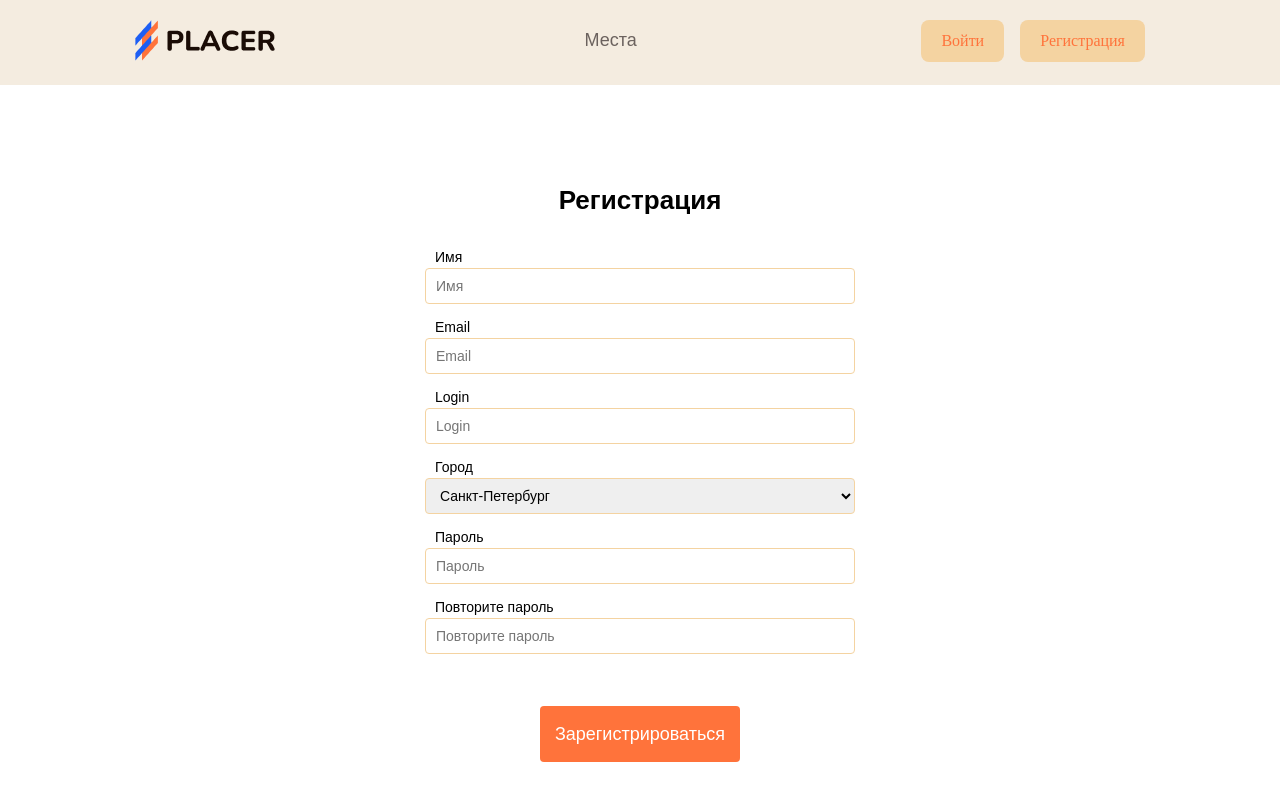
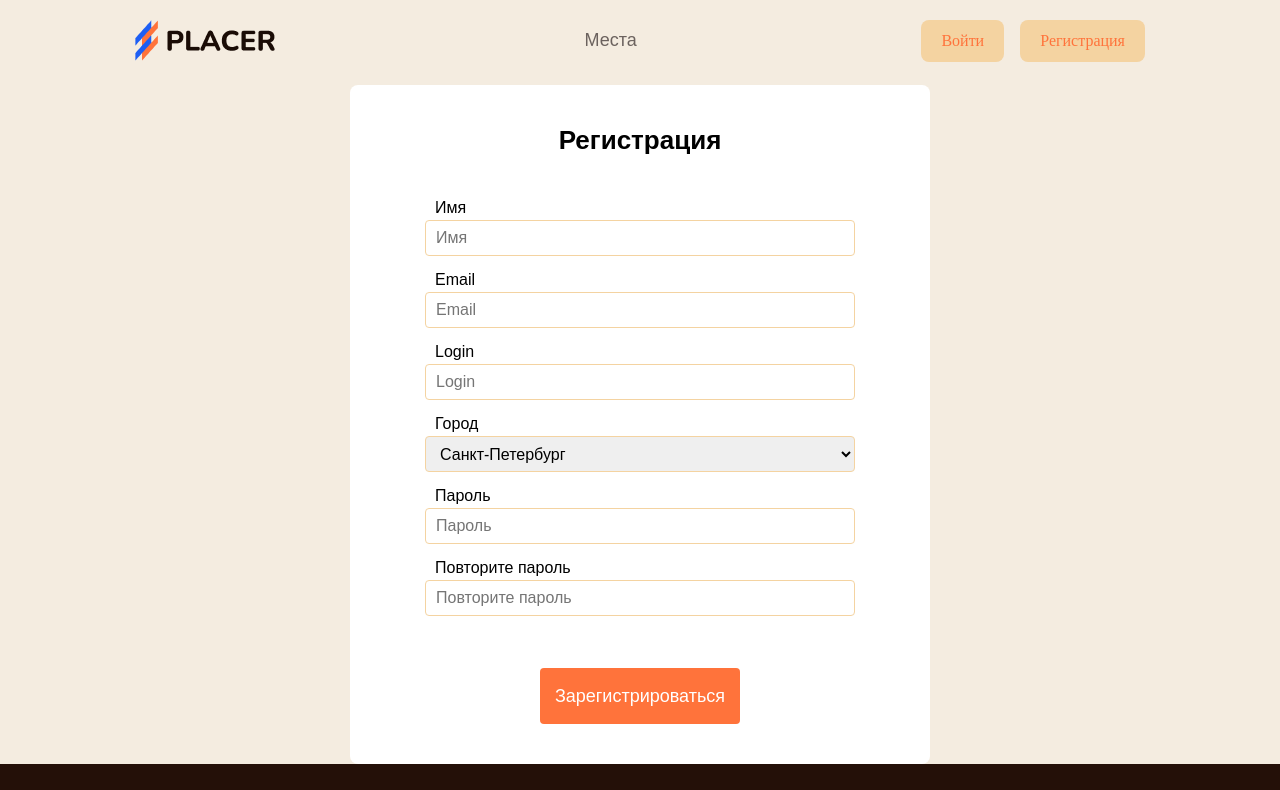
Before and after one commit to Daniileq/Placer, a React (Create React App) app in the folder client-react/: page /registration in a window 1280 px wide. Shown: the top 790 px of the page. Built offline with nearby package versions, Linux system fonts and the light colour scheme; no server answers.

Commit message:
fix registration style

```diff
--- a/client-react/src/features/Registration/Registration.css
+++ b/client-react/src/features/Registration/Registration.css
@@ -1,24 +1,36 @@
+.registration_container {
+  background-color: #f4ece0;
+}
+
+.registration_form_div {
+  width: 580px;
+  background-color: white;
+  border-radius: 8px;
+  position: relative;
+  margin: auto;
+}
+
 .registration_form {
   display: flex;
   flex-direction: column;
   align-items: center;
   min-width: 500px;
-  min-height: 700px;
+  min-height: 650px;
   background: #ffffff;
   border-radius: 8px;
   margin: auto;
-  margin-top: 100px;
   width: 100px;
 }
 
 .registration_form h4 {
-  margin-bottom: 30px;
+  margin: 40px;
 }
 
-.registration_form select, input {
+.registration_form select,
+.registration_form input {
   border: 1px solid #f4d3a1;
   border-radius: 4px;
-  font-size: 14px;
+  font-size: 16px;
   width: 430px;
   height: 36px;
   margin-bottom: 12px;
@@ -44,11 +56,11 @@
   font-family: "Montserrat", sans-serif;
   font-size: 18px;
   color: #ffffff;
-  margin-top: 40px;
+  margin: 40px;
 }
 
 .registration_form label {
-  font-size: 14px;
+  font-size: 16px;
   font-family: "Nunito", sans-serif;
   width: 410px;
   text-align: left;
--- a/client-react/src/features/Registration/Registration.jsx
+++ b/client-react/src/features/Registration/Registration.jsx
@@ -35,8 +35,8 @@ function Registration() {
   }, [isUser, navigate]);
 
   return (
-    <>
-      <div>
+    <div className='registration_container'>
+      <div className='registration_form_div'>
         <form className="registration_form" onSubmit={regSubmit}>
           <h4>Регистрация</h4>
 
@@ -91,7 +91,7 @@ function Registration() {
           <button className='registration_btn' type="submit">Зарегистрироваться</button>
         </form>
       </div>
-    </>
+    </div>
   );
 }
 
```
